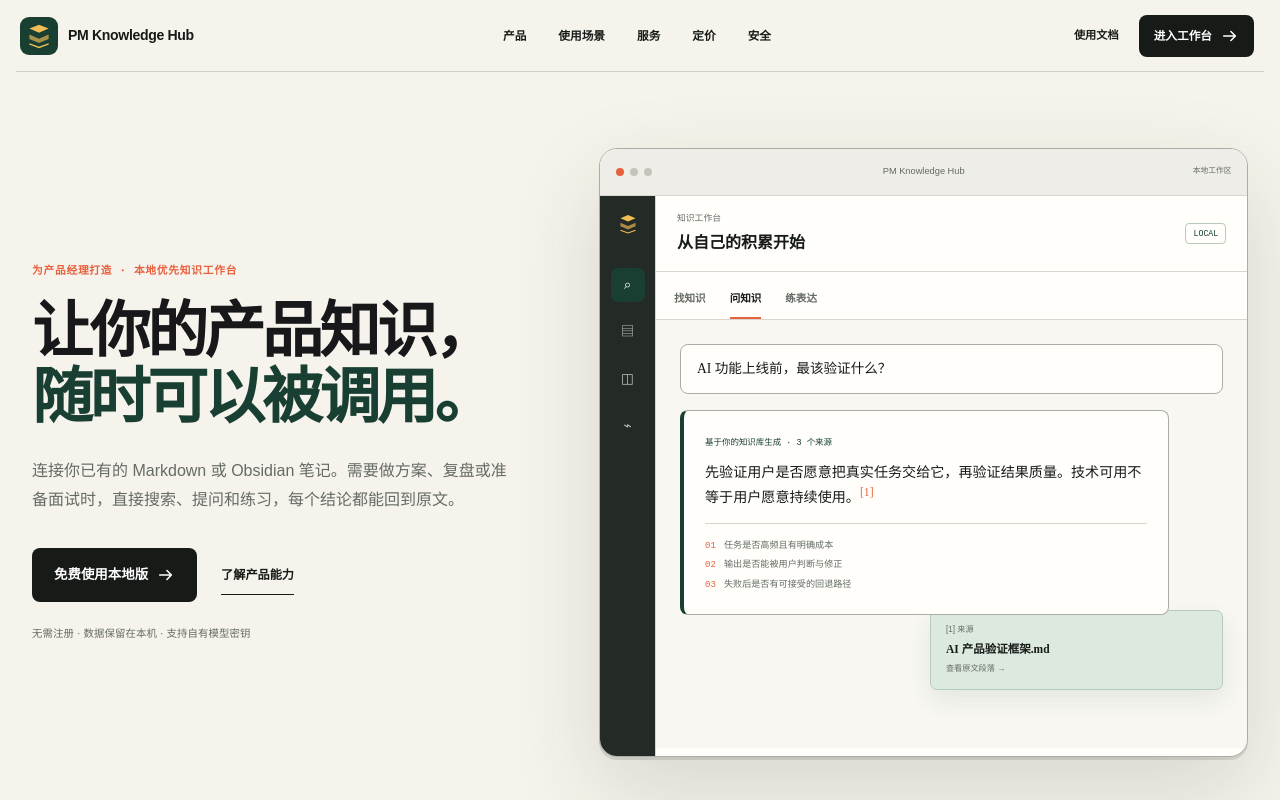
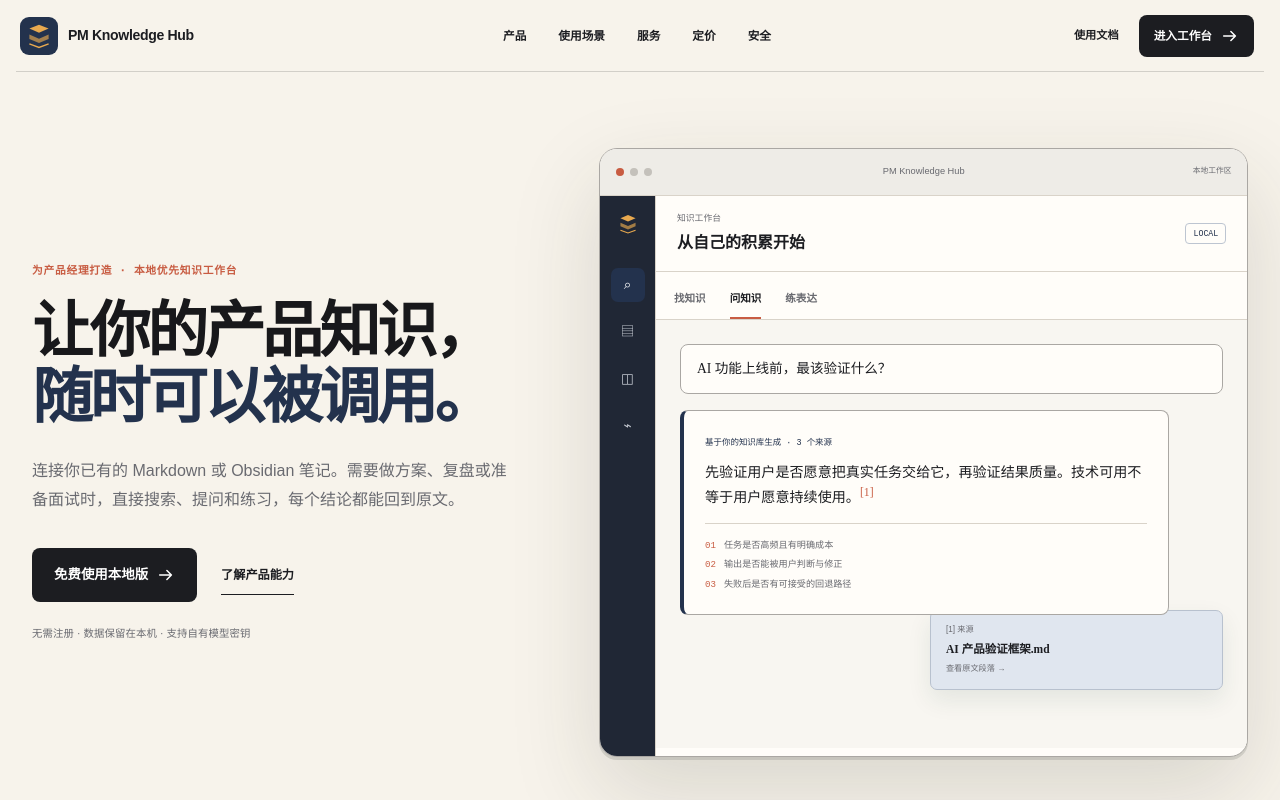
Before and after one commit to tangtongqing/pm-knowledge-hub, a Next.js app in the folder frontend/: page / in a window 1280 px wide. Built offline with nearby package versions, Linux system fonts and the light colour scheme; no server answers.

Commit message:
style: refresh marketing palette

```diff
--- a/frontend/src/components/CustomerLanding.module.css
+++ b/frontend/src/components/CustomerLanding.module.css
@@ -1,15 +1,15 @@
 .page {
-  --paper: #f6f3ec;
-  --paper-deep: #ebe6db;
-  --surface: #fffefa;
-  --ink: #171b18;
-  --muted: #656b65;
-  --line: #d8d5cc;
-  --line-strong: #a9ada6;
-  --forest: #183f32;
-  --forest-light: #dce9df;
-  --signal: #e7613e;
-  --signal-soft: #f7dfd6;
+  --paper: #f7f3eb;
+  --paper-deep: #eae3d8;
+  --surface: #fffdf9;
+  --ink: #1c1d21;
+  --muted: #696a70;
+  --line: #d9d3c9;
+  --line-strong: #aaa7a3;
+  --forest: #23324d;
+  --forest-light: #e0e6ef;
+  --signal: #c85c42;
+  --signal-soft: #f2ded7;
   --ease: cubic-bezier(0.16, 1, 0.3, 1);
   position: relative;
   width: 100%;
@@ -56,7 +56,7 @@
   place-items: center;
   border-radius: 9px;
   background: var(--forest);
-  color: #f1bd55;
+  color: #e8a94f;
 }
 
 .logo b { font-size: 0.88rem; letter-spacing: -0.025em; }
@@ -243,14 +243,14 @@
   grid-template-columns: 1fr auto 1fr;
   align-items: center;
   border-bottom: 1px solid var(--line);
-  background: #efede7;
+  background: #eeece7;
   color: var(--muted);
   font-size: 0.58rem;
 }
 
 .windowBar > small { justify-self: end; font-family: monospace; }
 .windowDots { display: flex; gap: 6px; }
-.windowDots i { width: 8px; height: 8px; border-radius: 50%; background: #c6c3bb; }
+.windowDots i { width: 8px; height: 8px; border-radius: 50%; background: #c4c1bb; }
 .windowDots i:first-child { background: var(--signal); }
 
 .windowBody { min-height: 560px; display: grid; grid-template-columns: 56px 1fr; }
@@ -262,11 +262,11 @@
   align-items: center;
   gap: 13px;
   border-right: 1px solid var(--line);
-  background: #242a26;
-  color: #bfc5bf;
+  background: #202735;
+  color: #c6cbd3;
 }
 
-.appRail svg { width: 22px; margin-bottom: 17px; color: #f1bd55; }
+.appRail svg { width: 22px; margin-bottom: 17px; color: #e8a94f; }
 .appRail span { width: 34px; height: 34px; display: grid; place-items: center; border-radius: 7px; font-size: 0.85rem; }
 .appRail .railActive { background: var(--forest); color: #fff; }
 
@@ -284,7 +284,7 @@
 .demoHeader > div { display: flex; flex-direction: column; gap: 5px; }
 .demoHeader small { color: var(--muted); font-size: 0.55rem; }
 .demoHeader b { font-family: "Iowan Old Style", Baskerville, "Songti SC", serif; font-size: 1rem; }
-.demoHeader > span { padding: 5px 7px; border: 1px solid #b8c9bd; border-radius: 4px; color: var(--forest); font: 0.52rem monospace; }
+.demoHeader > span { padding: 5px 7px; border: 1px solid #bdc5d1; border-radius: 4px; color: var(--forest); font: 0.52rem monospace; }
 
 .demoTabs {
   padding: 8px 18px 0;
@@ -311,7 +311,7 @@
 .demoViewport {
   min-height: 428px;
   padding: 24px;
-  background-color: #f8f7f2;
+  background-color: #f8f6f1;
   background-image: radial-gradient(rgba(23, 27, 24, 0.1) 0.55px, transparent 0.65px);
   background-size: 14px 14px;
 }
@@ -344,7 +344,7 @@
 .searchResult > div { display: flex; align-items: center; justify-content: space-between; gap: 20px; font-size: 0.66rem; }
 .searchResult em { color: var(--forest); font: 0.54rem monospace; font-style: normal; }
 .searchResult p { margin-top: 8px !important; color: var(--muted); font-size: 0.61rem; line-height: 1.55; }
-.searchResult small { display: block; margin-top: 9px; color: #8d928c; font-size: 0.52rem; }
+.searchResult small { display: block; margin-top: 9px; color: #8a8b90; font-size: 0.52rem; }
 
 .answerCard {
   position: relative;
@@ -370,7 +370,7 @@
   padding: 13px 15px;
   display: flex;
   flex-direction: column;
-  border: 1px solid #b9cbbd;
+  border: 1px solid #b8c1ce;
   border-radius: 7px;
   background: var(--forest-light);
   box-shadow: 0 10px 24px rgba(24, 63, 50, 0.09);
@@ -380,7 +380,7 @@
 .citation b { margin: 5px 0; font-family: serif; font-size: 0.72rem; }
 
 .interviewPrompt { padding: 18px; border-radius: 8px; background: var(--forest); color: #fff; }
-.interviewPrompt small { color: #f1bd55; font: 0.54rem monospace; }
+.interviewPrompt small { color: #e8a94f; font: 0.54rem monospace; }
 .interviewPrompt p { margin-top: 8px !important; font-family: serif; font-size: 0.9rem; line-height: 1.5; }
 .scoreSummary { margin-top: 14px; padding: 16px; display: grid; grid-template-columns: 86px 1fr; gap: 16px; align-items: center; border: 1px solid var(--line); background: var(--surface); }
 .scoreSummary strong { color: var(--forest); font: 3.2rem/1 monospace; }
@@ -489,17 +489,17 @@
 .miniResult em { color: var(--forest); font: 0.55rem monospace; font-style: normal; }
 
 .citationVisual { background-color: var(--forest); color: #fff; background-image: radial-gradient(rgba(255,255,255,.13) .6px, transparent .7px); background-size: 14px 14px; }
-.citationVisual > small { color: #f1bd55; font: 0.58rem monospace; }
+.citationVisual > small { color: #e8a94f; font: 0.58rem monospace; }
 .citationVisual blockquote { margin: 20px 0 28px; font-family: serif; font-size: clamp(1.4rem, 2.1vw, 2rem); line-height: 1.35; }
 .citationVisual > div { padding: 15px 0; display: grid; grid-template-columns: 35px 1fr auto; gap: 10px; border-top: 1px solid rgba(255,255,255,.22); align-items: center; }
 .citationVisual > div:last-child { border-bottom: 1px solid rgba(255,255,255,.22); }
-.citationVisual span { color: #f1bd55; font: 0.56rem monospace; }
+.citationVisual span { color: #e8a94f; font: 0.56rem monospace; }
 .citationVisual b { font-family: serif; font-size: 0.76rem; }
 .citationVisual em { color: rgba(255,255,255,.6); font-size: 0.54rem; font-style: normal; }
 
 .practiceVisual { position: relative; padding-bottom: 90px; background-color: var(--signal-soft); }
 .practiceVisual > div:first-child { padding: 20px; border-radius: 8px; background: var(--forest); color: #fff; }
-.practiceVisual small { color: #f1bd55; font: 0.55rem monospace; }
+.practiceVisual small { color: #e8a94f; font: 0.55rem monospace; }
 .practiceVisual p { margin-top: 9px !important; font-family: serif; font-size: 1rem; line-height: 1.5; }
 .practiceScore { margin-top: 12px; padding: 18px; display: flex; align-items: end; gap: 12px; border: 1px solid var(--line); background: var(--surface); }
 .practiceScore strong { color: var(--forest); font: 3.6rem/1 monospace; }
@@ -550,16 +550,16 @@
   color: #f8f6ef;
 }
 
-.securityCopy > p { color: #f1bd55; }
+.securityCopy > p { color: #e8a94f; }
 .securityCopy > span { color: rgba(248,246,239,.7); }
 .securityCopy a { margin-top: 30px; padding-bottom: 5px; color: #fff; }
 
 .dataFlow { padding: 40px; display: grid; grid-template-columns: 1fr auto 1fr auto 1fr; gap: 15px; align-items: center; border: 1px solid rgba(255,255,255,.24); background-image: radial-gradient(rgba(255,255,255,.13) .6px, transparent .7px); background-size: 14px 14px; }
 .dataFlow > div { min-height: 190px; padding: 20px; display: flex; flex-direction: column; justify-content: center; border: 1px solid rgba(255,255,255,.26); background: rgba(255,255,255,.055); }
-.dataFlow small { color: #f1bd55; font: 0.51rem monospace; }
+.dataFlow small { color: #e8a94f; font: 0.51rem monospace; }
 .dataFlow b { margin-top: 25px; font-family: serif; font-size: 1.1rem; }
 .dataFlow div span { margin-top: 7px; color: rgba(255,255,255,.58); font-size: 0.53rem; }
-.dataFlow > i { display: flex; flex-direction: column; align-items: center; gap: 8px; color: #f1bd55; font-style: normal; }
+.dataFlow > i { display: flex; flex-direction: column; align-items: center; gap: 8px; color: #e8a94f; font-style: normal; }
 .dataFlow > i span { color: rgba(255,255,255,.5); font-size: 0.48rem; writing-mode: vertical-rl; }
 
 .pricing .sectionHeading > span { max-width: 760px; }
@@ -569,7 +569,7 @@
 .priceGrid .availablePlan { background: var(--forest); color: #fff; }
 .planHeader { min-height: 150px; }
 .planHeader > span { color: var(--signal); font: 0.56rem monospace; }
-.availablePlan .planHeader > span { color: #f1bd55; }
+.availablePlan .planHeader > span { color: #e8a94f; }
 .planHeader h3 { margin-top: 18px !important; font-family: serif; font-size: 1.85rem; }
 .planHeader p { margin-top: 10px !important; color: var(--muted); font-size: 0.65rem; line-height: 1.5; }
 .availablePlan .planHeader p { color: rgba(255,255,255,.65); }
@@ -580,8 +580,8 @@
 .availablePlan .price span { color: rgba(255,255,255,.6); }
 .planPrimary,
 .planSecondary { min-height: 49px; padding: 0 16px; display: inline-flex; align-items: center; justify-content: center; gap: 8px; font-size: 0.72rem; font-weight: 720; }
-.availablePlan .planPrimary { background: #f1bd55; color: var(--ink) !important; }
-.availablePlan .planPrimary:hover { background: #ffd982; }
+.availablePlan .planPrimary { background: #e8a94f; color: var(--ink) !important; }
+.availablePlan .planPrimary:hover { background: #f2bf6c; }
 .planSecondary { border: 1px solid var(--ink); border-radius: 8px; transition: background 180ms ease, color 180ms ease; }
 .planSecondary:hover { background: var(--ink); color: #fff; }
 .priceGrid ul { margin: 28px 0 0; padding: 20px 0 0; border-top: 1px solid var(--line); list-style: none; }
@@ -589,7 +589,7 @@
 .priceGrid li { padding: 8px 0; display: flex; align-items: center; gap: 8px; color: var(--muted); font-size: 0.64rem; }
 .availablePlan li { color: rgba(255,255,255,.76); }
 .priceGrid li svg { color: var(--forest); flex: 0 0 auto; }
-.availablePlan li svg { color: #f1bd55; }
+.availablePlan li svg { color: #e8a94f; }
 
 .faq { display: grid; grid-template-columns: 0.72fr 1.28fr; gap: clamp(70px, 10vw, 150px); border-top: 1px solid var(--line-strong); }
 .faq h2 { font-size: clamp(3rem, 4.8vw, 4.8rem); }
@@ -609,7 +609,7 @@
   align-items: end;
   border: 1px solid var(--line-strong);
   border-radius: 18px;
-  background: #f1bd55;
+  background: #e8a94f;
 }
 
 .contact h2 { max-width: 850px; }
@@ -627,7 +627,7 @@
   grid-template-columns: 0.85fr 1.15fr;
   gap: 80px;
   border-top: 1px solid var(--line-strong);
-  background: #e8e3d8;
+  background: #e9e2d7;
 }
 
 .footerBrand p { max-width: 340px; margin-top: 25px !important; font-family: serif; font-size: 1.35rem; line-height: 1.35; text-wrap: balance; }
```
